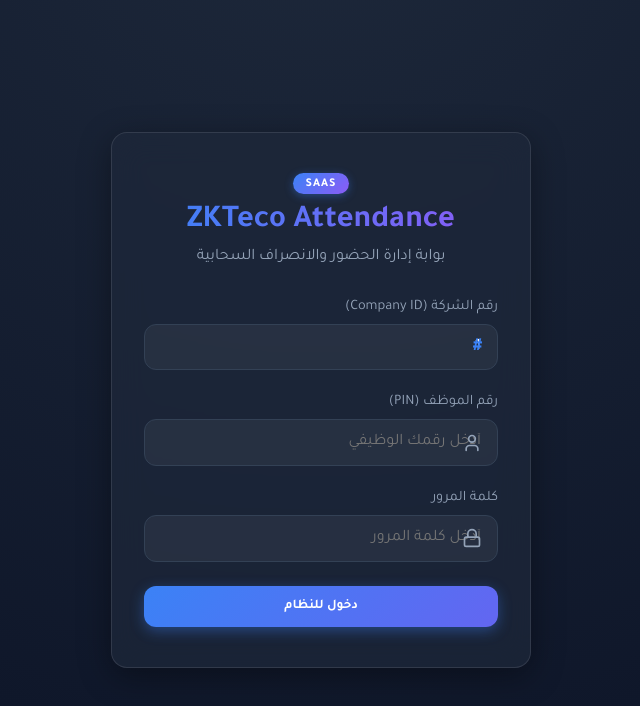
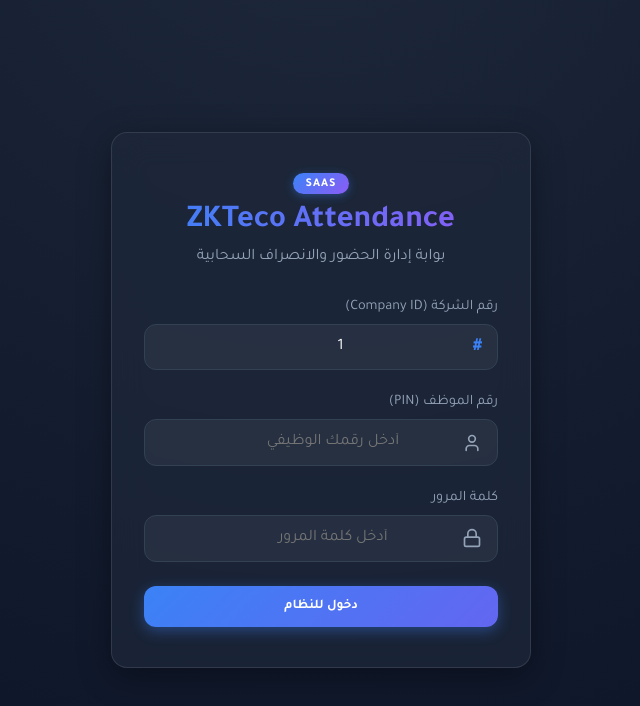
Before and after one commit to abdo21st/attendance-saas, a React app in the folder web/: page /login in a window 1280 px wide. Shown: the top 706 px of the page, without its empty margins (479-1119 px from the left). Built offline with nearby package versions, Linux system fonts and the light colour scheme; the HTML template or start-up script is replaced by a standard one.

Commit message:
style: center text inside input fields

```diff
--- a/web/src/index.css
+++ b/web/src/index.css
@@ -44,7 +44,7 @@
 h1, h2, h3, h4, h5, h6 { font-weight: 700; }
 a { text-decoration: none; color: inherit; }
 button { font-family: inherit; cursor: pointer; border: none; outline: none; }
-input { font-family: inherit; outline: none; }
+input { font-family: inherit; outline: none; text-align: center; }
 
 .text-center { text-align: center; }
 .text-muted { color: var(--text-secondary); }
@@ -130,6 +130,7 @@
   border-radius: var(--radius-md);
   color: white;
   font-size: 1rem;
+  text-align: center;
   transition: all 0.3s ease;
 }
 
```
